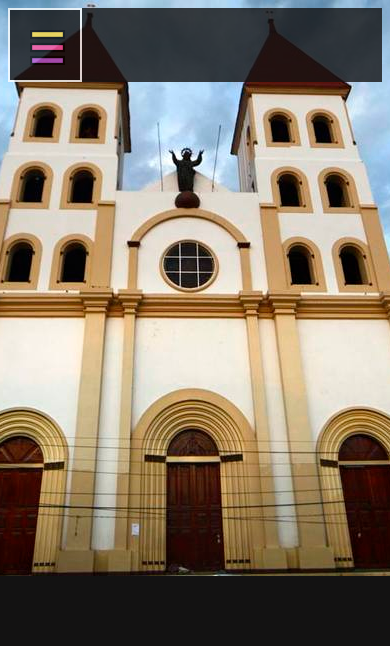
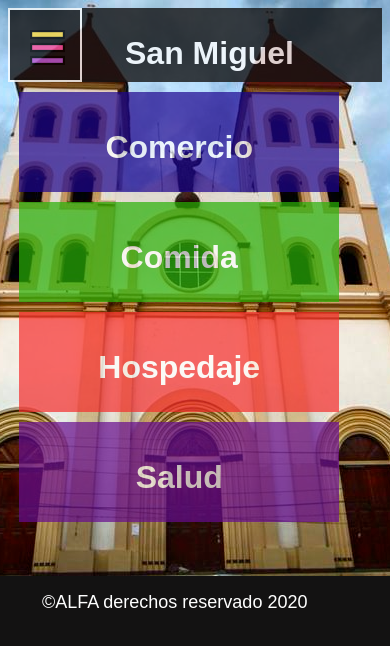
Before and after one commit to JBelor/DescubreSanMiguel, a website: page www/index.html in a window 390 px wide. Drawn offline with Linux system fonts and the light colour scheme.

Commit message:
Interfaz principal completa

```diff
--- a/www/css/estilos.css
+++ b/www/css/estilos.css
@@ -47,9 +47,82 @@ header label:hover{
     text-decoration: none;
 }
 
+div{
+    display: flex;
+    justify-content: center;
+    align-items: center;
+    margin-top: 10px;
+
+}
+
+#card1{
+    background: rgb(30, 5, 143);
+    opacity: 0.7;
+    color: white;
+    position: relative ;
+    margin-left: 3%;
+    height: 100px;
+    z-index: -1;
+}
+
+#card2{
+    background: rgb(40, 177, 6);
+    opacity: 0.7;
+    color: white;
+    position: relative ;
+    margin-left: 3%;
+    height: 100px;
+    z-index: -1;
+
+}
+#card3{
+    background: rgb(245, 44, 44);
+    opacity: 0.7;
+    color: white;
+    position: relative ;
+    margin-left: 3%;
+    height: 100px;
+    z-index: -1;
+
+}
+#card4{
+    background: rgb(103, 12, 145);
+    opacity: 0.7;
+    color: white;
+    position: relative ;
+    margin-left: 3%;
+    height: 100px;
+    z-index: -1;
+}
+
+h1{
+    text-align: center;
+    text-underline-position: auto;
+    display:inline-block;
+	vertical-align:middle;
+    line-height:normal;
+}
+
+h2{
+    color: white;
+    position: absolute;
+    margin-left: 30%;
+    font-size: xx-large;
+}
+
+footer{
+    color: white;
+    position: absolute;
+    font-size: large;
+    margin-top: 70px;
+    justify-content: center;
+    margin-left: 34px;
+}
+
 @media (max-width:768px){
     header label{
         display:block;
+
     }
 
     .menu{
@@ -62,13 +135,16 @@ header label:hover{
 
     .menu ul{
         flex-direction: column;
+
     }
 
     .menu li {
         border-top: 2px solid #fff;
+
+
     }
-
     #btn-menu:checked ~ .menu {
         margin: 0;
     }
+
 }
--- a/www/index.html
+++ b/www/index.html
@@ -9,10 +9,11 @@
 <body>
     <header>
         <input type="checkbox" id="btn-menu">
+        <h2>San Miguel</h2>
         <label for="btn-menu"><img class="icon-menu" src="img/menu.png" width="35px" height="35px"></label>
         <nav class="menu">
             <ul>
-                <li><a href="">Buscar</a></li>
+                <li><a href="prueba.html">Buscar</a></li>
                 <li><a href="">Sesion</a></li>
                 <li><a href="">¿Sabias Que?</a></li>
                <!--
@@ -22,7 +23,28 @@
             </ul>
         </nav>
     </header>
+        <div class="card" id="card1" style="width: 20rem;" class="shadow-lg p-3 mb-5 bg-white rounded">
+            <div class="card-body" >
+                <h1 class="card-tittle">Comercio</h1>
+            </div>
+        </div>
+        <div class="card" id="card2" style="width: 20rem;" onclick="" dclass="shadow-lg p-3 mb-5 bg-white rounde">
+            <div class="card-body" >
+                <h1 class="card-tittle">Comida</h1>
+            </div>
+        </div>
+        <div class="card" id="card3" style="width: 20rem;" onclick="" class="shadow-lg p-3 mb-5 bg-white rounded">
+            <div class="card-body" >
+                <h1 class="card-tittle">Hospedaje</h1>
+            </div>
+        </div>
+        <div class="card" id="card4" style="width: 20rem;" onclick="" >
+            <div class="card-body" >
+                <h1 class="card-tittle" >Salud</h1>
+            </div>
+        </div>
 </body>
+<footer class="footer-copyright text-center py-3">©ALFA derechos reservado 2020</footer>
 </html>
 
 
```
Also changed, not shown: www/prueba.html (added, +1 -0 lines).
